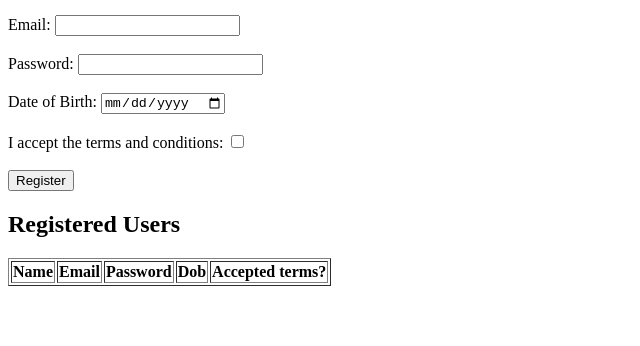
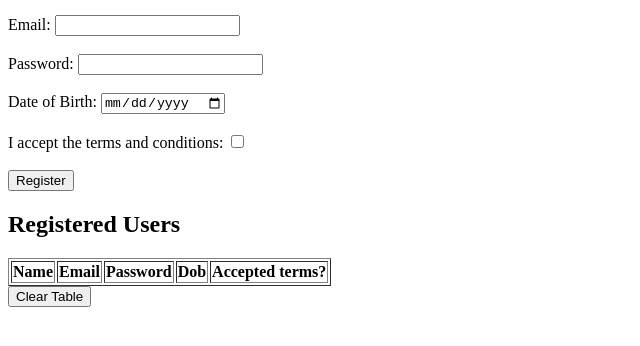
Before and after one commit to anushkaagarwal9089/Registration-Form, a plain HTML site: page index.html in a window 1280 px wide. Shown: the part 104-450 px from the top of the page, without its empty margins (0-640 px from the left). Drawn offline with Linux system fonts and the light colour scheme.

Commit message:
index.html

```diff
--- a/index.html
+++ b/index.html
@@ -45,6 +45,9 @@
         </tbody>
     </table>
 
+    <!-- Clear Table Button -->
+    <button id="clearTableButton">Clear Table</button>
+
     <script src="index.js"></script>
 </body>
 </html>
```
